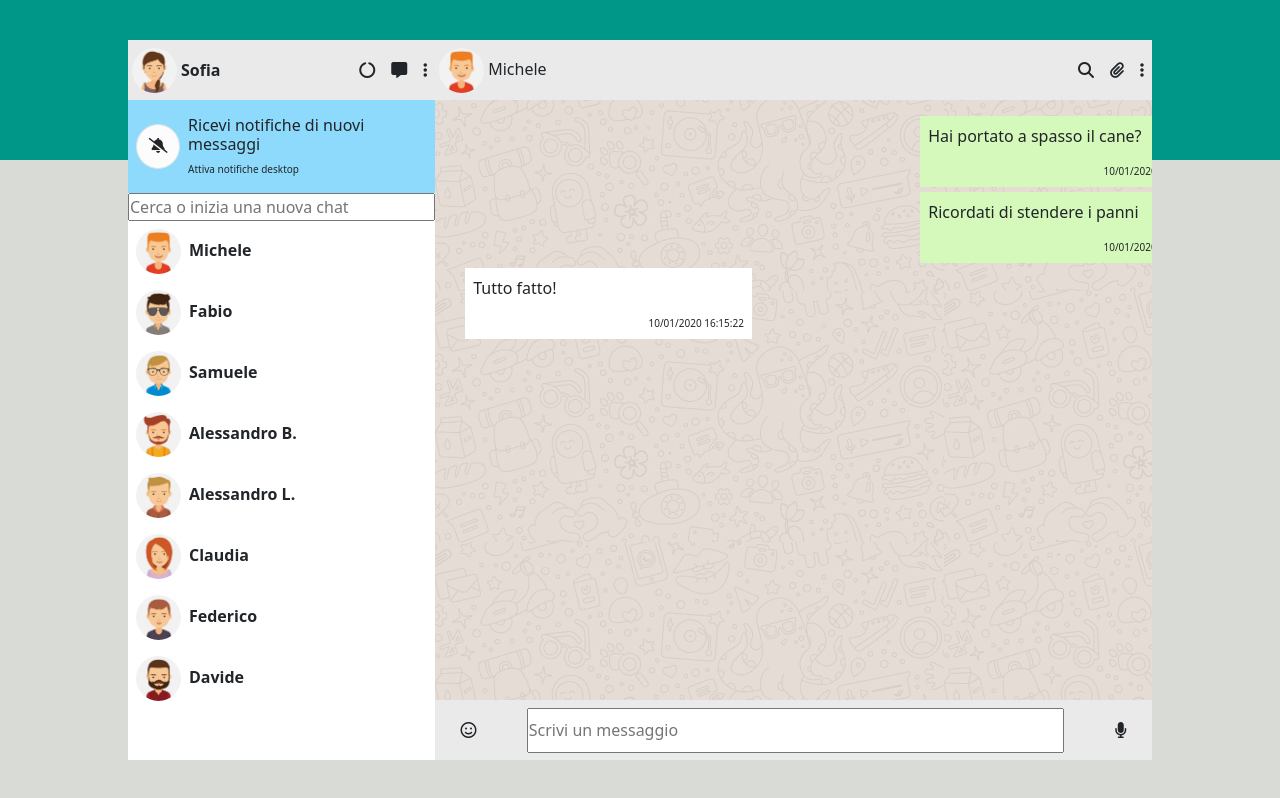
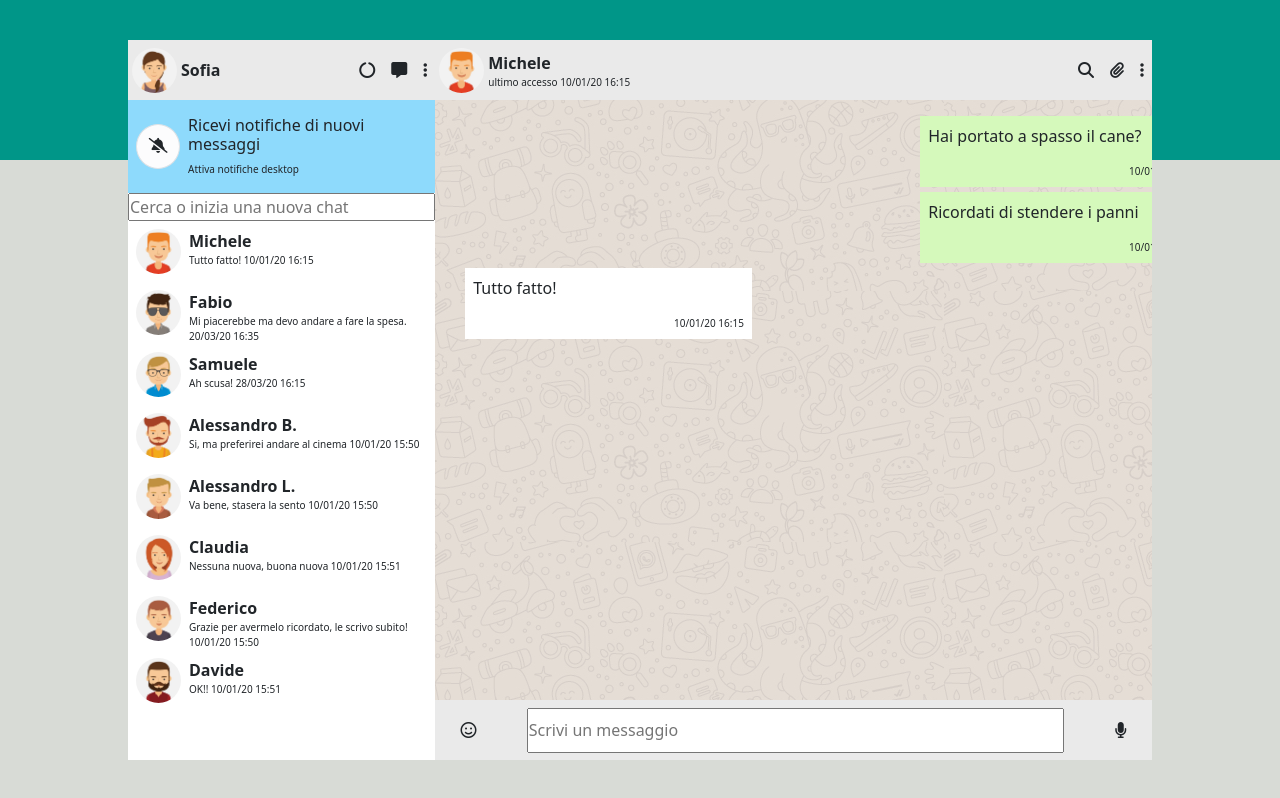
Before and after one commit to Fabio9494/vue-boolzapp, a plain HTML site: page index.html in a window 1280 px wide. Drawn offline with nearby package versions, Linux system fonts and the light colour scheme.

Commit message:
add bonus, last seen and last message

```diff
--- a/index.html
+++ b/index.html
@@ -32,21 +32,33 @@
                     </div>
                     <ul class="list-unstyled">
                         <li class="d-flex justify-content-between align-items-center"  v-for="(listItem,index) in contacts" :key="index" @click="clickIndex=index">
-                            <div v-show="listItem.visible" >
-                               <span class="w-25"><img class="avatar m-2" :src="listItem.avatar" alt=""></span>
-                               <span class="w-75 fw-bold">
-                                  {{listItem.name}}
-                               </span>
+                            <div v-show="listItem.visible"  >
+                              <div class="d-flex">
+                               <img class="avatar m-2" :src="listItem.avatar" alt="">
+                               <div>
+                                  <div class="w-100 fw-bold mt-2">
+                                    {{listItem.name}}
+                                  </div>
+                                  <div v-for="(item, index) in contacts[index].messages" :key="index">
+                                    <div v-if="index==listItem.messages.length-1" class="font-size-10">{{item.message}} {{item.date}}</div>
+                                  </div>
+                                </div>
+                               </div>
                             </div>
                         </li>
                     </ul>
                 </div>
                 <div class="col-70">
                     <div class="header-chat d-flex justify-content-between align-items-center mb-3">
-                        <div>
+                          <div class="d-flex align-items-center">
                             <img class="avatar m-1" :src="contacts[clickIndex].avatar" alt="">
-                            <span>{{contacts[clickIndex].name}}</span>
-                        </div>
+                            <div>
+                             <div class="fw-bolder">{{contacts[clickIndex].name}}</div>
+                             <div v-for="(item,index) in contacts[clickIndex].messages">
+                                <div v-if="index==contacts[clickIndex].messages.length-1" class="font-size-10"> ultimo accesso {{item.date}}</div>
+                             </div>
+                            </div>
+                           </div>
                         <div><i class="fa-solid fa-magnifying-glass p-2"></i><i class="fa-solid fa-paperclip p-2"></i><i class="p-2 fa-solid fa-ellipsis-vertical"></i></div>
                     </div>
                     <div class="chat">
--- a/js/script.js
+++ b/js/script.js
@@ -12,17 +12,17 @@ createApp({
                   visible: 'true',
                   messages: [
                     {
-                      date: '10/01/2020 15:30:55',
+                      date: '10/01/20 15:30',
                       message: 'Hai portato a spasso il cane?',
                       status: 'sent'
                     },
                     {
-                      date: '10/01/2020 15:50:00',
+                      date: '10/01/20 15:50',
                       message: 'Ricordati di stendere i panni',
                       status: 'sent'
                     },
                     {
-                      date: '10/01/2020 16:15:22',
+                      date: '10/01/20 16:15',
                       message: 'Tutto fatto!',
                       status: 'received'
                     }
@@ -34,17 +34,17 @@ createApp({
                   visible: true,
                   messages: [
                     {
-                      date: '20/03/2020 16:30:00',
+                      date: '20/03/20 16:30',
                       message: 'Ciao come stai?',
                       status: 'sent'
                     },
                     {
-                      date: '20/03/2020 16:30:55',
+                      date: '20/03/20 16:30',
                       message: 'Bene grazie! Stasera ci vediamo?',
                       status: 'received'
                     },
                     {
-                      date: '20/03/2020 16:35:00',
+                      date: '20/03/20 16:35',
                       message: 'Mi piacerebbe ma devo andare a fare la spesa.',
                       status: 'sent'
                     }
@@ -56,17 +56,17 @@ createApp({
                   visible: true,
                   messages: [
                     {
-                      date: '28/03/2020 10:10:40',
+                      date: '28/03/20 10:10',
                       message: 'La Marianna va in campagna',
                       status: 'received'
                     },
                     {
-                      date: '28/03/2020 10:20:10',
+                      date: '28/03/20 10:20',
                       message: 'Sicuro di non aver sbagliato chat?',
                       status: 'sent'
                     },
                     {
-                      date: '28/03/2020 16:15:22',
+                      date: '28/03/20 16:15',
                       message: 'Ah scusa!',
                       status: 'received'
                     }
@@ -78,12 +78,12 @@ createApp({
                   visible: true,
                   messages: [
                     {
-                      date: '10/01/2020 15:30:55',
+                      date: '10/01/20 15:30',
                       message: 'Lo sai che ha aperto una nuova pizzeria?',
                       status: 'sent'
                     },
                     {
-                      date: '10/01/2020 15:50:00',
+                      date: '10/01/20 15:50',
                       message: 'Si, ma preferirei andare al cinema',
                       status: 'received'
                     }
@@ -95,12 +95,12 @@ createApp({
                   visible: true,
                   messages: [
                     {
-                      date: '10/01/2020 15:30:55',
+                      date: '10/01/20 15:30',
                       message: 'Ricordati di chiamare la nonna',
                       status: 'sent'
                     },
                     {
-                      date: '10/01/2020 15:50:00',
+                      date: '10/01/20 15:50',
                       message: 'Va bene, stasera la sento',
                       status: 'received'
                     }
@@ -112,17 +112,17 @@ createApp({
                   visible: true,
                   messages: [
                     {
-                      date: '10/01/2020 15:30:55',
+                      date: '10/01/20 15:30',
                       message: 'Ciao Claudia, hai novità?',
                       status: 'sent'
                     },
                     {
-                      date: '10/01/2020 15:50:00',
+                      date: '10/01/20 15:50',
                       message: 'Non ancora',
                       status: 'received'
                     },
                     {
-                      date: '10/01/2020 15:51:00',
+                      date: '10/01/20 15:51',
                       message: 'Nessuna nuova, buona nuova',
                       status: 'sent'
                     }
@@ -134,12 +134,12 @@ createApp({
                   visible: true,
                   messages: [
                     {
-                      date: '10/01/2020 15:30:55',
+                      date: '10/01/20 15:30',
                       message: 'Fai gli auguri a Martina che è il suo compleanno!',
                       status: 'sent'
                     },
                     {
-                      date: '10/01/2020 15:50:00',
+                      date: '10/01/20 15:50',
                       message: 'Grazie per avermelo ricordato, le scrivo subito!',
                       status: 'received'
                     }
@@ -151,17 +151,17 @@ createApp({
                   visible: true,
                   messages: [
                     {
-                      date: '10/01/2020 15:30:55',
+                      date: '10/01/20 15:30',
                       message: 'Ciao, andiamo a mangiare la pizza stasera?',
                       status: 'received'
                     },
                     {
-                      date: '10/01/2020 15:50:00',
+                      date: '10/01/20 15:50',
                       message: 'No, l\'ho già mangiata ieri, ordiniamo sushi!',
                       status: 'sent'
                     },
                     {
-                      date: '10/01/2020 15:51:00',
+                      date: '10/01/20 15:51',
                       message: 'OK!!',
                       status: 'received'
                     }
@@ -180,7 +180,7 @@ createApp({
           status: 'sent'
         }
         this.contacts[this.clickIndex].messages.push(obj)
-        this.newMessage = this.h;
+        this.newMessage = "";
 
         this.interval = setTimeout(() => {
           let obj={
```
Also changed, not shown: 1 other file.
